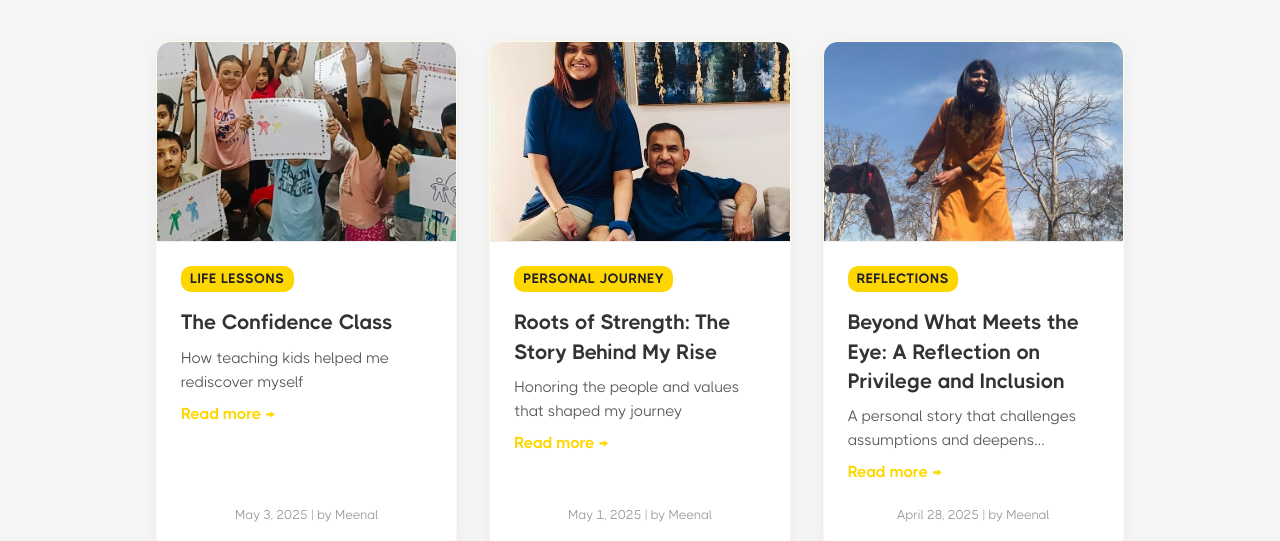
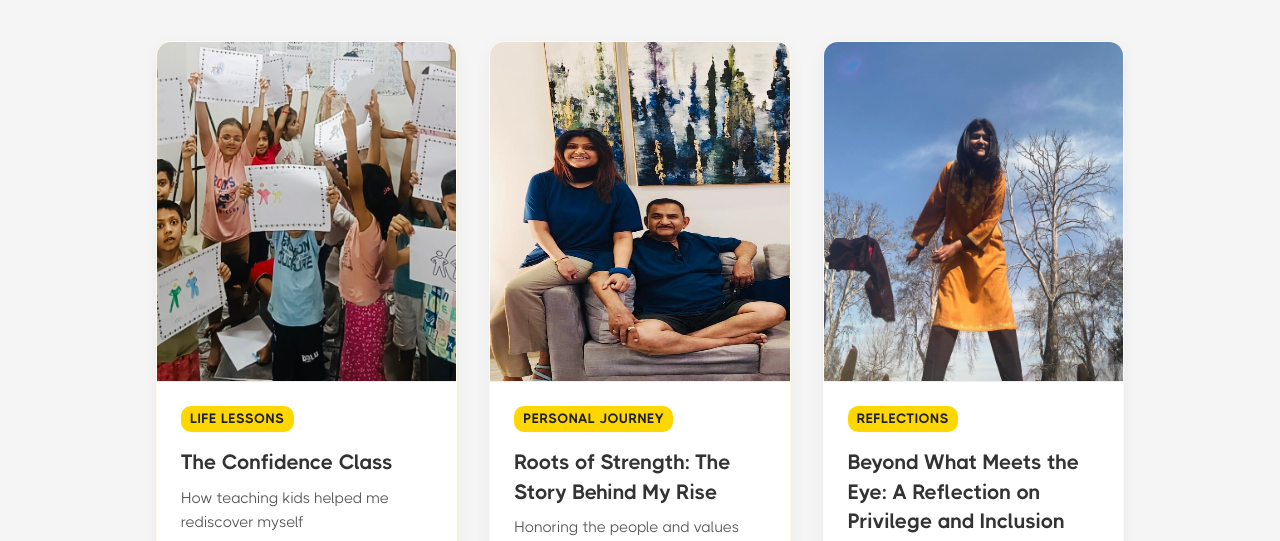
Before and after one commit to uiBuoy/take-me-away, a plain HTML site: page blogs.html in a window 1280 px wide. Shown: the part 368-909 px from the top of the page. Drawn offline with Linux system fonts and the light colour scheme.

Commit message:
css issue fixes :hammmer:

```diff
--- a/assets/css/blogs.css
+++ b/assets/css/blogs.css
@@ -86,9 +86,10 @@
 
 .blog-card img {
   width: 100%;
-  height: 200px;
-  object-fit: cover;
+  height: 340px;
+  object-fit: container;
   border-bottom: 1px solid #eee;
+  object-position: center center;
 }
 
 
```
